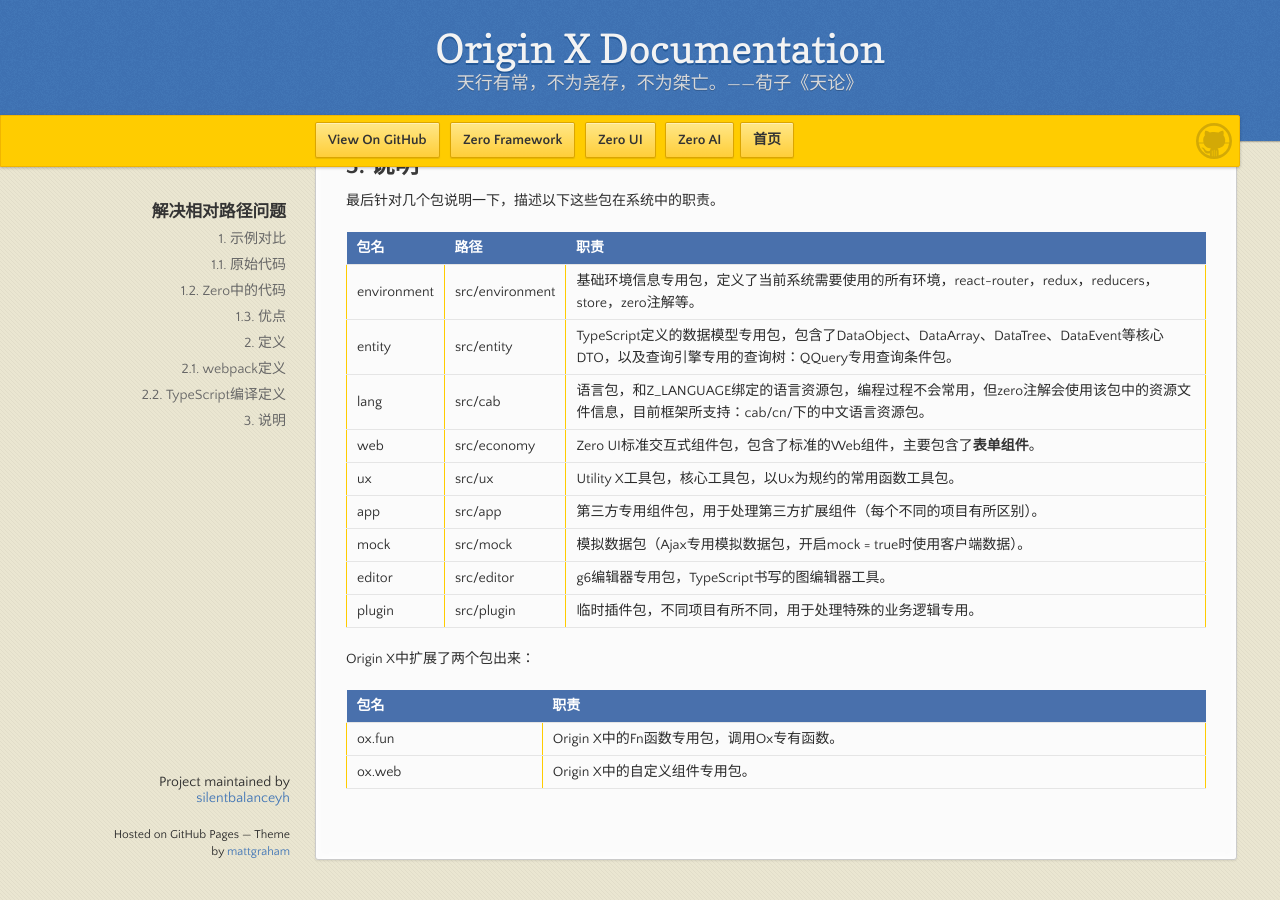
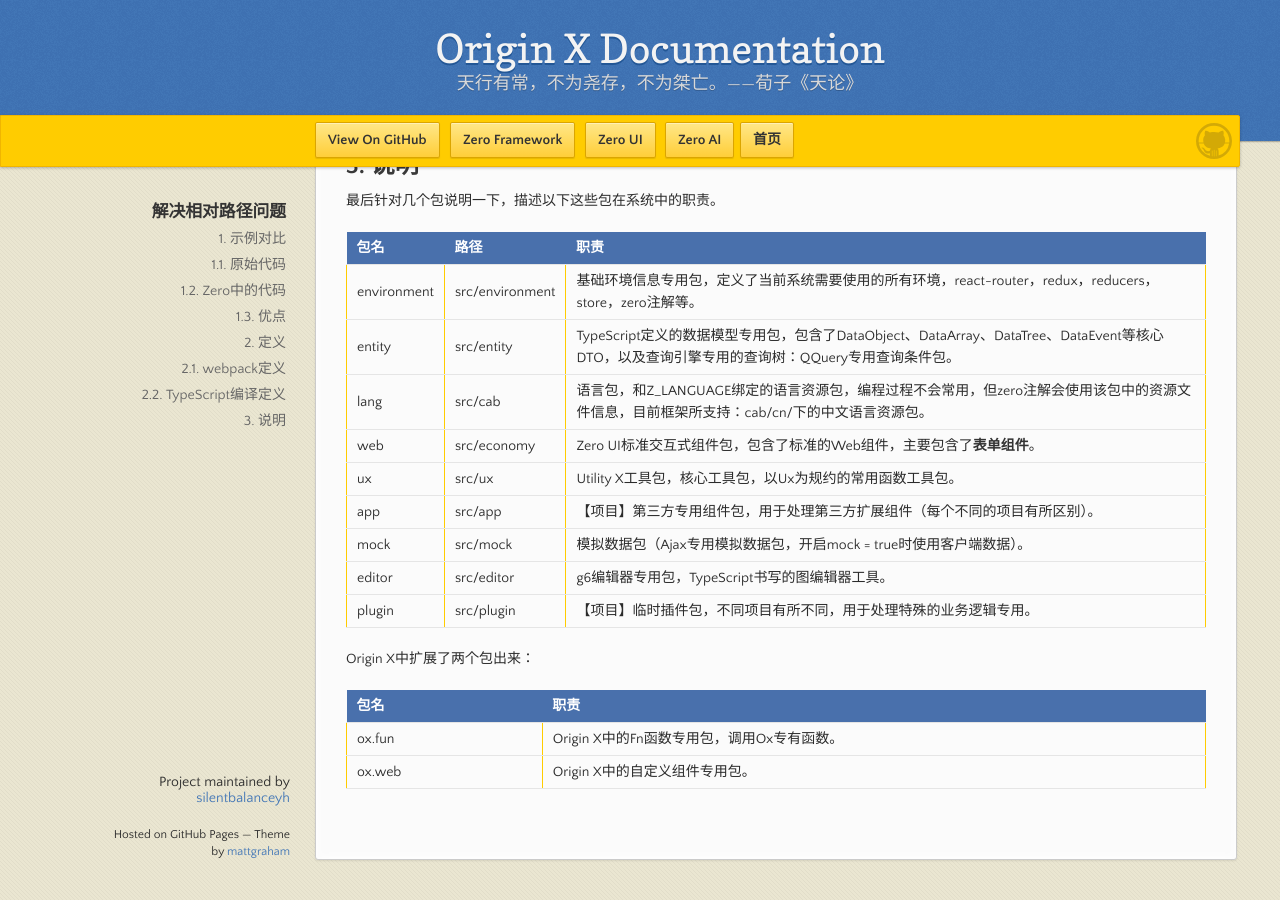
Before and after one commit to silentbalanceyh/mi-kb, a Jekyll site: the page built from zero-ui/1-zero-ui-guide/zui-006-jie-jue-xiang-dui-lu-jing-wen-ti.md, in a window 1280 px wide and 900 px high, scrolled down 3189 px. Built offline with Jekyll 4.4.1, drawn with Linux system fonts in a browser that asks for light colours; our own code applies the rules of GitHub Pages for plain Markdown files.

Commit message:
Updates zero-ui/1-zero-ui-guide/zui-006-jie-jue-xiang-dui-lu-jing-wen-ti.md
Auto commit by GitBook Editor

```diff
--- a/zero-ui/1-zero-ui-guide/zui-006-jie-jue-xiang-dui-lu-jing-wen-ti.md
+++ b/zero-ui/1-zero-ui-guide/zui-006-jie-jue-xiang-dui-lu-jing-wen-ti.md
@@ -160,10 +160,10 @@ tsconfig.json
 | lang | src/cab | 语言包，和Z\_LANGUAGE绑定的语言资源包，编程过程不会常用，但zero注解会使用该包中的资源文件信息，目前框架所支持：cab/cn/下的中文语言资源包。 |
 | web | src/economy | Zero UI标准交互式组件包，包含了标准的Web组件，主要包含了**表单组件**。 |
 | ux | src/ux | Utility X工具包，核心工具包，以Ux为规约的常用函数工具包。 |
-| app | src/app | 第三方专用组件包，用于处理第三方扩展组件（每个不同的项目有所区别）。 |
+| app | src/app | 【项目】第三方专用组件包，用于处理第三方扩展组件（每个不同的项目有所区别）。 |
 | mock | src/mock | 模拟数据包（Ajax专用模拟数据包，开启mock = true时使用客户端数据）。 |
 | editor | src/editor | g6编辑器专用包，TypeScript书写的图编辑器工具。 |
-| plugin | src/plugin | 临时插件包，不同项目有所不同，用于处理特殊的业务逻辑专用。 |
+| plugin | src/plugin | 【项目】临时插件包，不同项目有所不同，用于处理特殊的业务逻辑专用。 |
 
 Origin X中扩展了两个包出来：
 
```
